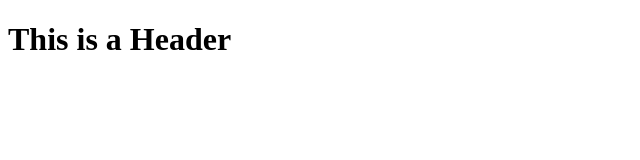
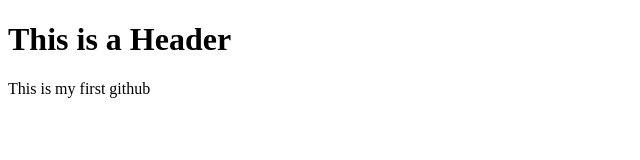
Before and after one commit to jaringhanggau/Testing-Git, a plain HTML site: page index.html in a window 1280 px wide. Shown: the whole page, without its empty margins (0-640 px from the left). Drawn offline with Linux system fonts and the light colour scheme.

Commit message:
second commit

```diff
--- a/index.html
+++ b/index.html
@@ -3,5 +3,6 @@
     <head></head>
     <body>
         <h1>This is a Header</h1>
+        <p>This is my first github</p>
     </body>
 </html>
```
